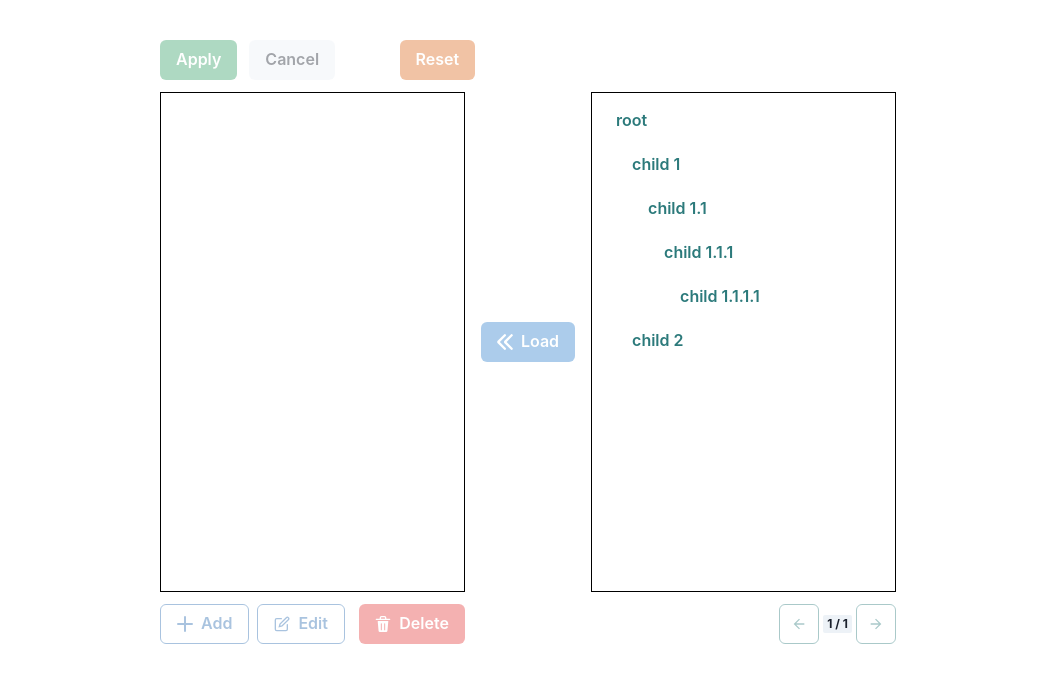
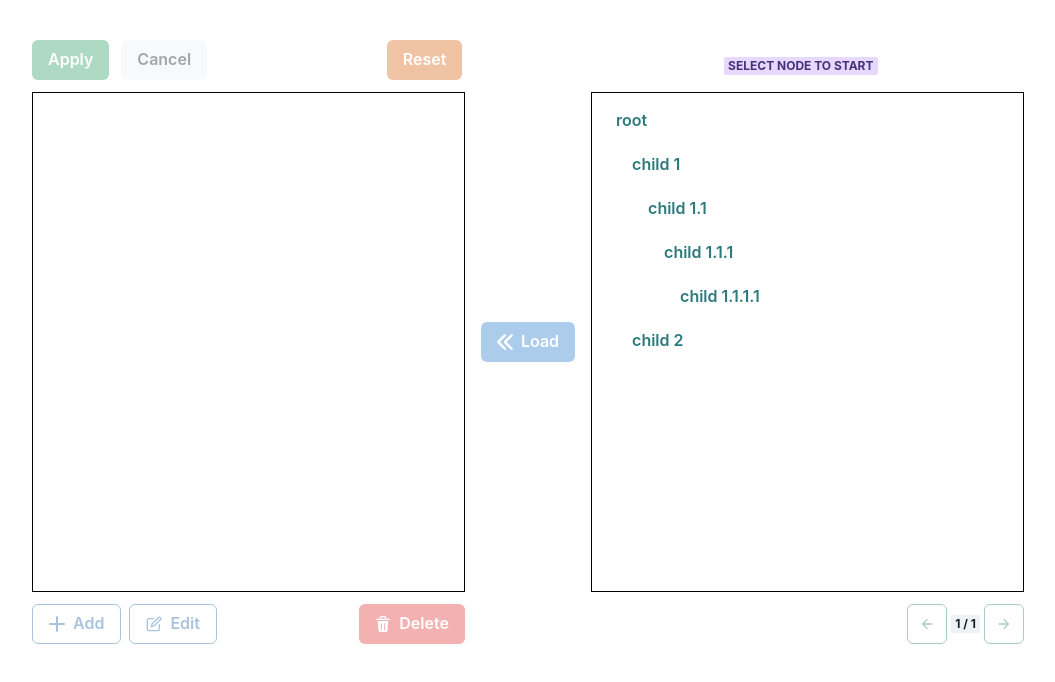
Before and after one commit to nellu-art/my-task-solution, a React (Vite) app: page / in a window 1280 px wide. Shown: the top 682 px of the page, without its empty margins (112-1167 px from the left). Built offline with nearby package versions, Linux system fonts and the light colour scheme.

Commit message:
add badge Select node to start, fix delete root

```diff
--- a/src/App.jsx
+++ b/src/App.jsx
@@ -1,6 +1,6 @@
 import { createPortal } from 'react-dom';
 import { useEffect, useRef, useState } from 'react';
-import { Box, Container } from '@chakra-ui/react';
+import { Box, Container, Badge } from '@chakra-ui/react';
 
 import { readCache } from './api/endpoints';
 
@@ -49,8 +49,13 @@ function App() {
   }, [isCacheStale, setIsCacheStale]);
 
   return (
-    <Container width='100vw' height='100vh' pt={10} maxWidth='60vw'>
-      <Box ref={topContainerRef} maxWidth='45%' pr={4} />
+    <Container width='100vw' height='100vh' pt={10} maxWidth='container.lg'>
+      <Box display='flex' justifyContent='space-between'>
+        <Box ref={topContainerRef} maxWidth='45%' pr={4} flex={1} />
+        <Box flex={1} display='flex' maxWidth='45%' justifyContent='center' alignItems='center'>
+          <Badge colorScheme='purple'>Select node to start</Badge>
+        </Box>
+      </Box>
       <Box display='flex' gap={4}>
         <Box flex={1} maxWidth='45%'>
           <CachedTreeView
--- a/src/api/Cache.js
+++ b/src/api/Cache.js
@@ -35,7 +35,8 @@ export class Cache {
     }
 
     if (!element.parentId) {
-      throw new Error('Cannot delete root node');
+      console.error('Cannot delete root node');
+      return;
     }
 
     this.changes[id] = { ...element, deleted: true };
```
